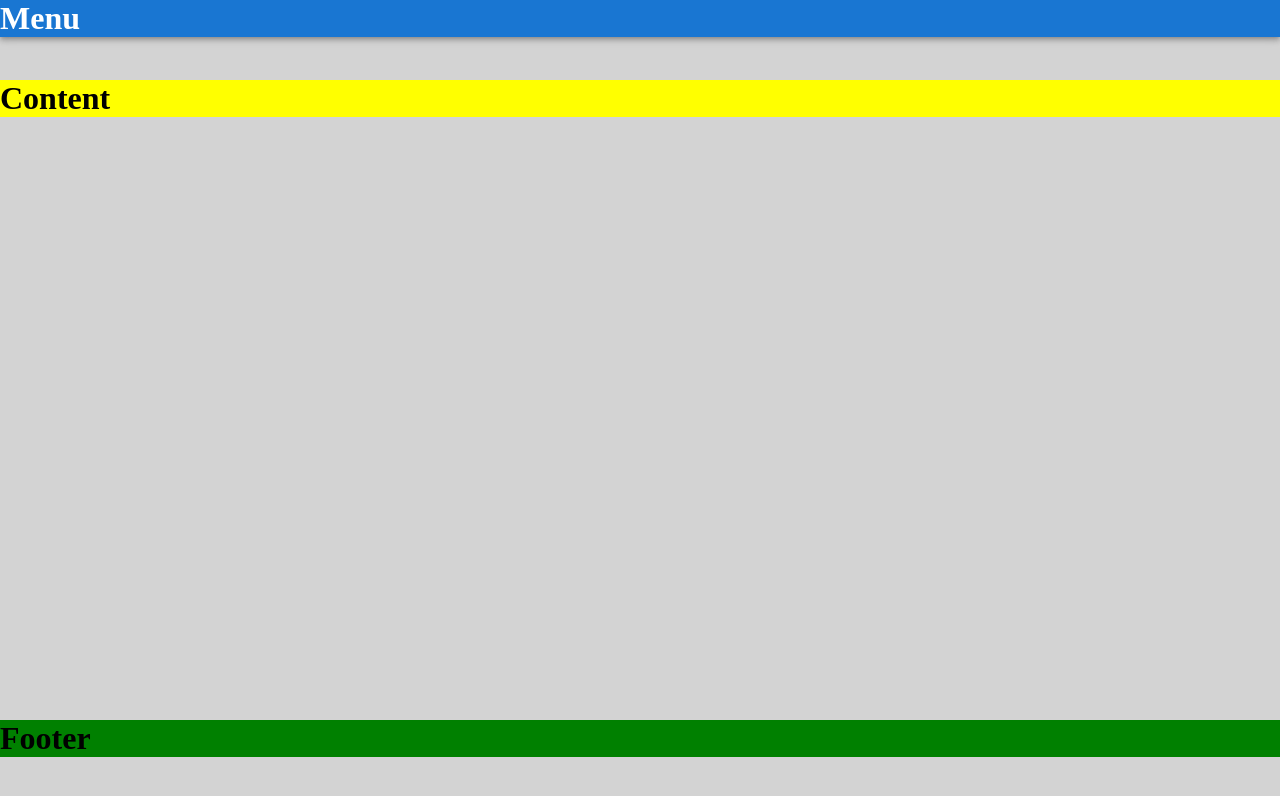
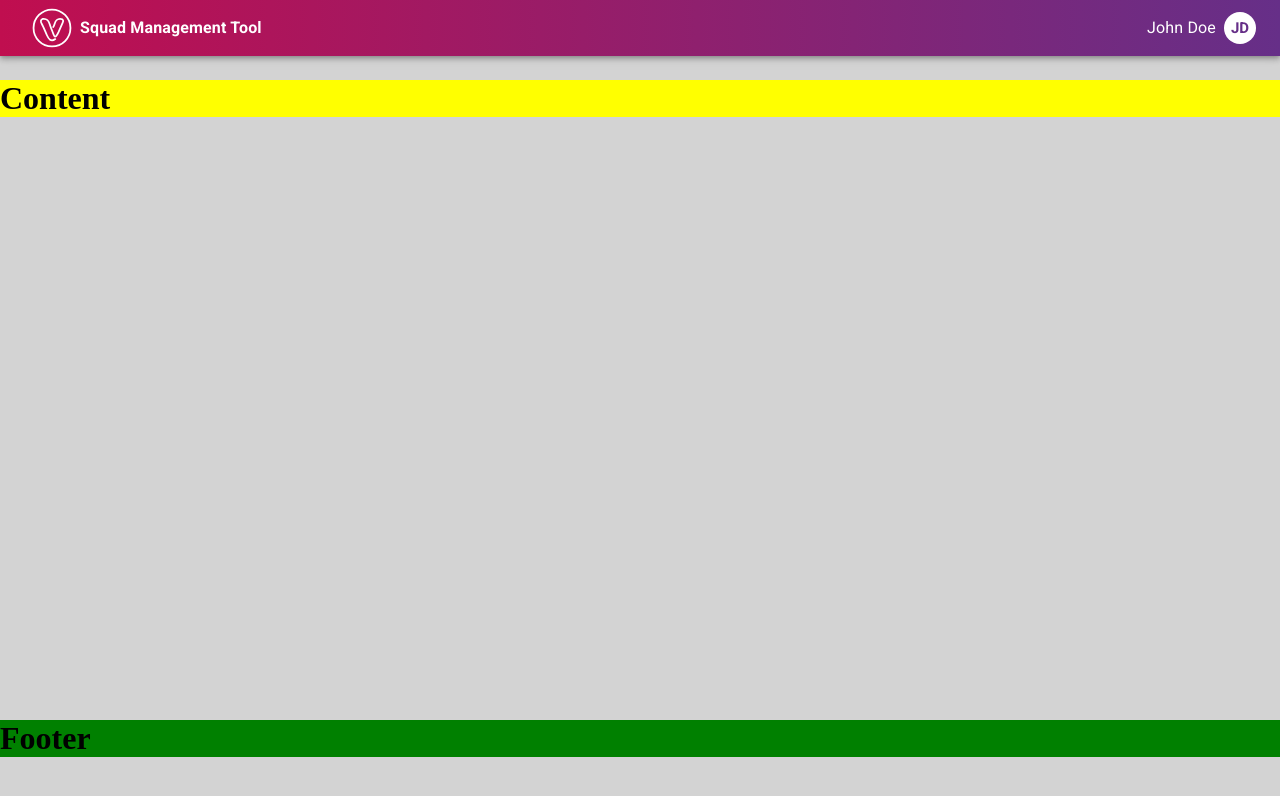
Before and after one commit to allangdc/smtool, a React (Create React App) app: page / in a window 1280 px wide. Shown: the top 796 px of the page. Built offline with nearby package versions, Linux system fonts and the light colour scheme.

Commit message:
Previous AppBar implementation

```diff
--- a/package.json
+++ b/package.json
@@ -5,6 +5,8 @@
   "dependencies": {
     "@emotion/react": "^11.7.1",
     "@emotion/styled": "^11.6.0",
+    "@material-ui/core": "^4.12.3",
+    "@material-ui/icons": "^4.11.2",
     "@mui/material": "^5.2.4",
     "@mui/styles": "^5.2.3",
     "@testing-library/jest-dom": "^5.14.1",
--- /dev/null
+++ b/src/components/VenturusIcon.tsx
@@ -0,0 +1,27 @@
+import React from "react";
+import { SvgIcon, SvgIconProps } from "@mui/material";
+
+const VenturusIcon: React.FC<SvgIconProps> = (props: SvgIconProps) => (
+  <SvgIcon viewBox="0 0 26.458333 26.458334" {...props}>
+    <g
+      transform="matrix(.43482 0 0 .43482 -32.427 -51.342)"
+      fill="none"
+      stroke="#fff"
+      strokeWidth="2.7"
+    >
+      <circle
+        cx="105"
+        cy="148.5"
+        r="28.071"
+        strokeLinecap="square"
+        strokeLinejoin="round"
+      />
+      <path
+        d="m109.99 165.34c-6.7508 5.0447-10.293-0.46627-12.683-5.8084-2.8017-6.2642-5.8864-13.864-7.5509-16.728-3.2882-5.6592-1.3694-6.5487 1.0856-8.0395 9.183-1.255 9.9732 6.4727 11.41 10.365 2.6129 7.0791 3.634 9.073 5.3114 13.625 2.4268 6.5859 5.1068 0.68401 7.4969-4.3355l6.0548-13.553c1.3375-2.7176 1.9616-6.3179-3.8358-6.3219-8.9036 0.16998-7.2119 8.1585-10.378 12.562"
+        strokeLinecap="round"
+      />
+    </g>
+  </SvgIcon>
+);
+
+export default VenturusIcon;
--- a/src/index.tsx
+++ b/src/index.tsx
@@ -1,11 +1,31 @@
 import React from "react";
 import ReactDOM from "react-dom";
+import { createTheme, ThemeProvider } from "@mui/material";
 import App from "./App";
 import "./index.css";
 
+const theme = createTheme({
+  palette: {
+    primary: {
+      light: "#757ce8",
+      main: "#c00e4f", // "#3f50b5",
+      dark: "#002884",
+      contrastText: "#fff"
+    },
+    secondary: {
+      light: "#ff7961",
+      main: "#662f88", // "#f44336",
+      dark: "#ba000d",
+      contrastText: "#000"
+    }
+  }
+});
+
 ReactDOM.render(
   <React.StrictMode>
-    <App />
+    <ThemeProvider theme={theme}>
+      <App />
+    </ThemeProvider>
   </React.StrictMode>,
   document.getElementById("root")
 );
--- a/src/layout/header.tsx
+++ b/src/layout/header.tsx
@@ -1,9 +1,37 @@
-import { AppBar } from "@mui/material";
 import React from "react";
+import { AppBar, Avatar, IconButton, Toolbar, Typography } from "@mui/material";
+import { AvatarNames } from "../utils/Avatar";
+import VenturusIcon from "../components/VenturusIcon";
+
+const avatarSize = 32;
 
 const Header: React.FC = () => (
-  <AppBar position="static">
-    <h1>Menu</h1>
+  <AppBar
+    position="static"
+    style={{ background: "linear-gradient(to right, #c00e4f, #662f88)" }}
+  >
+    <Toolbar variant="dense">
+      <IconButton>
+        <VenturusIcon style={{ fontSize: 40 }} />
+      </IconButton>
+      <Typography variant="body1" style={{ flex: 1, fontWeight: "bold" }}>
+        Squad Management Tool
+      </Typography>
+      <Typography variant="body1">John Doe</Typography>
+      <Avatar
+        sx={{
+          bgcolor: "white",
+          color: "#662f88",
+          width: avatarSize,
+          height: avatarSize,
+          fontWeight: 600,
+          fontSize: 15,
+          marginLeft: 1
+        }}
+      >
+        {AvatarNames("John Doe")}
+      </Avatar>
+    </Toolbar>
   </AppBar>
 );
 
--- /dev/null
+++ b/src/utils/Avatar.ts
@@ -0,0 +1,9 @@
+// eslint-disable-next-line import/prefer-default-export
+export const AvatarNames = (name: string) => {
+  const splitName = name.split(" ");
+  let msg = splitName[0].substring(0, 1);
+  if (splitName.length > 0) {
+    msg += `${splitName[splitName.length - 1].substring(0, 1)}`;
+  }
+  return msg;
+};
```
Also changed, not shown: .eslintrc.json, 1 other file (tests, documents, lock files or other folders).
